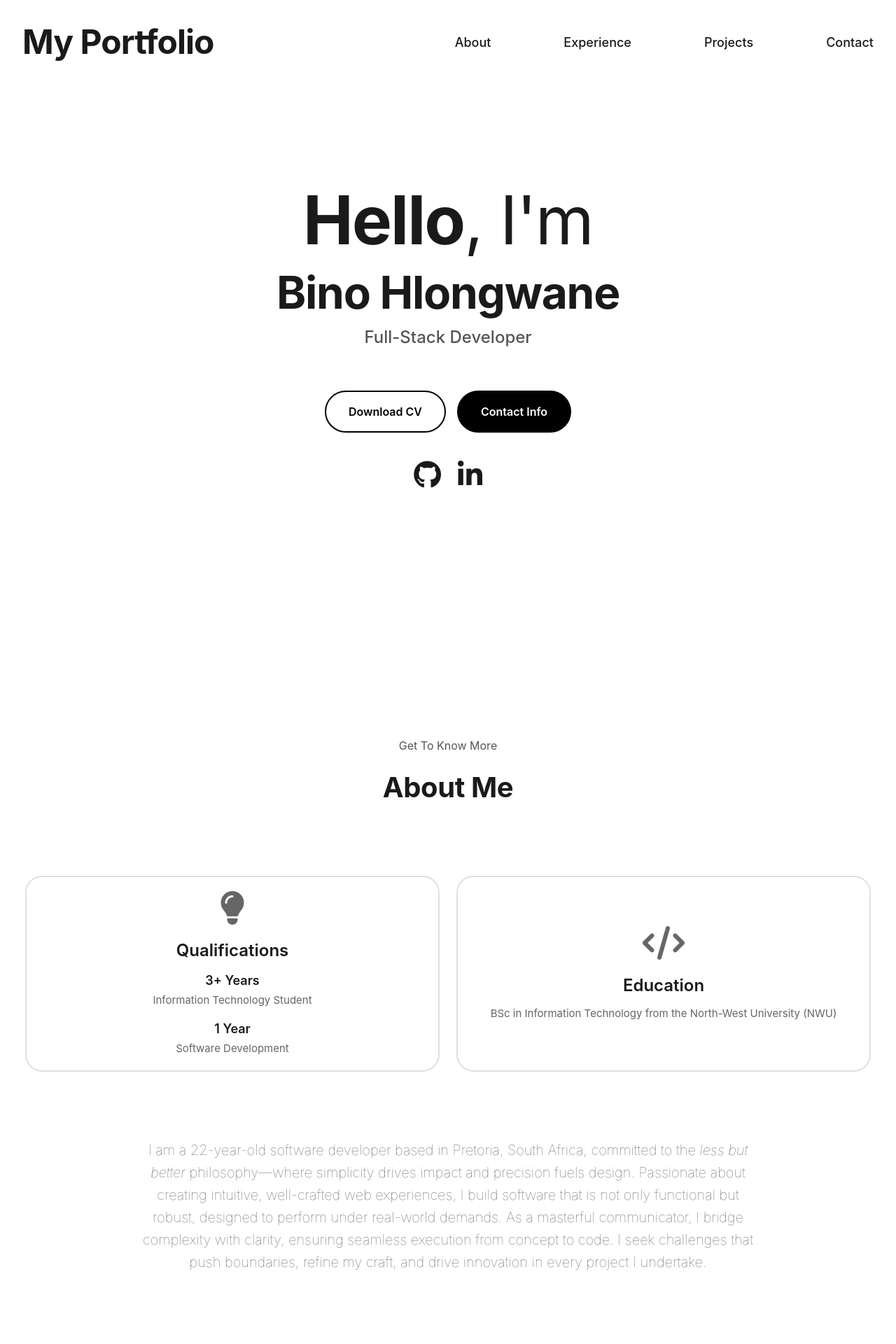
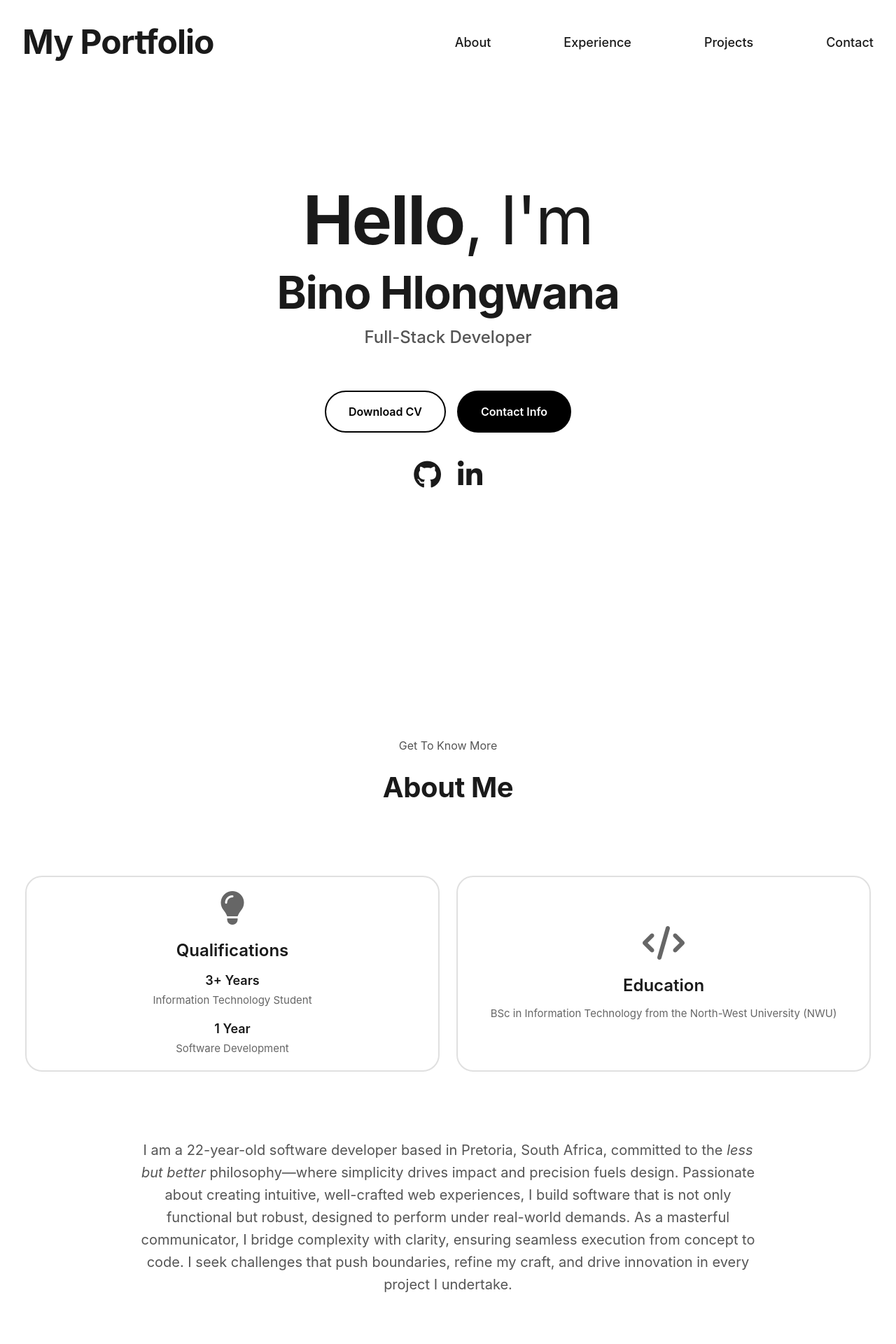
Before and after one commit to Robotbino/PorfolioWebsite, an Angular app: page /home in a window 1280 px wide. Shown: the top 1920 px of the page at 70% size. Built offline with nearby package versions, Linux system fonts and the light colour scheme.

Commit message:
UI update

```diff
--- a/src/app/landingpage/landingpage.component.css
+++ b/src/app/landingpage/landingpage.component.css
@@ -1,6 +1,3 @@
-/* ============================================
-   NAVIGATION
-   ============================================ */
 
 .navigation-bar {
   position: sticky;
@@ -62,9 +59,6 @@
   width: 100%;
 }
 
-/* ============================================
-   HERO SECTION
-   ============================================ */
 
 .hero {
   min-height: calc(100vh - 80px);
@@ -122,7 +116,7 @@
 }
 
 /* ============================================
-   BUTTON COMPONENT (DRY)
+   BUTTON COMPONENT
    ============================================ */
 
 .btn {
@@ -186,7 +180,7 @@
 }
 
 /* ============================================
-   SECTION HEADER COMPONENT (DRY)
+   SECTION HEADER COMPONENT
    ============================================ */
 
 .section-header {
@@ -216,9 +210,9 @@
    ABOUT SECTION
    ============================================ */
 
-/* Content wrapper for sections after hero */
+
 .content-wrapper {
-  margin-top: var(--content-margin-top); /* 5em from original */
+  margin-top: var(--content-margin-top);
 }
 
 .about-cards {
@@ -226,7 +220,7 @@
   justify-content: center;
   align-items: center;
   flex-direction: row;
-  gap: var(--space-md); /* Original was 1em */
+  gap: var(--space-md);
   margin: 0 var(--space-xl);
   margin-bottom: var(--space-xl);
   max-width: var(--max-width-content);
@@ -234,11 +228,11 @@
 }
 
 .about-text {
-  max-width: var(--max-width-content); /* Use full width like original */
+  max-width: var(--max-width-content);
   margin-inline: auto;
   font-size: var(--font-size-lg);
-  line-height: 1.6; /* Matching original */
-  font-weight: 100; /* Matching original thin weight */
+  line-height: 1.6;
+  font-weight: var();
   color: var(--color-text-secondary);
   text-align: center;
   margin: var(--space-md) var(--space-6xl); /* Huge horizontal margins like original 10em */
--- a/src/app/landingpage/landingpage.component.html
+++ b/src/app/landingpage/landingpage.component.html
@@ -1,6 +1,3 @@
-<!-- ============================================
-     NAVIGATION
-     ============================================ -->
 <header class="navigation-bar" id="header">
   <nav class="navigation-content" aria-label="Main navigation">
     <div class="logo">My Portfolio</div>
@@ -21,15 +18,13 @@
   </nav>
 </header>
 
-<!-- ============================================
-     HERO SECTION
-     ============================================ -->
+
 <section class="hero" id="hero" aria-labelledby="hero-greeting">
   <div class="hero-content">
     <h1 class="hero-greeting" id="hero-greeting">
       Hello<span class="hero-greeting-light">, I'm</span>
     </h1>
-    <h2 class="hero-name">Bino Hlongwane</h2>
+    <h2 class="hero-name">Bino Hlongwana</h2>
     <p class="hero-title">Full-Stack Developer</p>
 
     <div class="hero-actions">
@@ -60,14 +55,8 @@
   </div>
 </section>
 
-<!-- ============================================
-     MAIN CONTENT WRAPPER
-     ============================================ -->
+
 <div class="content-wrapper">
-
-<!-- ============================================
-     ABOUT SECTION
-     ============================================ -->
 <section class="section" id="about" aria-labelledby="about-title">
   <div class="container">
     <header class="section-header">
@@ -114,9 +103,6 @@
   </div>
 </section>
 
-<!-- ============================================
-     EXPERIENCE SECTION
-     ============================================ -->
 <section class="section" id="experience" aria-labelledby="experience-title">
   <div class="container">
     <header class="section-header">
@@ -125,7 +111,6 @@
     </header>
 
     <div class="experience-grid">
-      <!-- Technical Skills Card -->
       <article class="experience-card">
         <h3 class="experience-card-title">Technologies</h3>
         <div class="skills-grid">
@@ -179,7 +164,7 @@
         </div>
       </article>
 
-      <!-- Non-Technical Skills Card -->
+
       <article class="experience-card">
         <h3 class="experience-card-title">Non-Technical Skills</h3>
         <div class="skills-grid">
@@ -216,9 +201,7 @@
   </div>
 </section>
 
-<!-- ============================================
-     PROJECTS SECTION
-     ============================================ -->
+
 <section class="section" id="projects" aria-labelledby="projects-title">
   <div class="container">
     <header class="section-header">
@@ -227,7 +210,7 @@
     </header>
 
     <div class="projects-container">
-      <!-- Project 1: Memory Leak -->
+
       <article class="project-card">
         <div class="project-content">
           <div class="project-text">
@@ -260,7 +243,7 @@
         </div>
       </article>
 
-      <!-- Project 2: Employee Manager -->
+
       <article class="project-card">
         <div class="project-content">
           <div class="project-text">
@@ -293,7 +276,6 @@
         </div>
       </article>
 
-      <!-- Project 3: Portfolio Website -->
       <article class="project-card">
         <div class="project-content">
           <div class="project-text">
@@ -329,9 +311,7 @@
   </div>
 </section>
 
-<!-- ============================================
-     CONTACT SECTION
-     ============================================ -->
+
 <section class="section" id="contact" aria-labelledby="contact-title">
   <div class="container">
     <header class="section-header">
@@ -359,11 +339,7 @@
 </section>
 
 </div>
-<!-- End content-wrapper -->
 
-<!-- ============================================
-     FOOTER
-     ============================================ -->
 <footer class="footer">
-  <p>&copy; 2024 Bino Hlongwane. All rights reserved.</p>
+  <p>&copy; 2025 Bino Hlongwana. All rights reserved.</p>
 </footer>
--- a/src/styles.css
+++ b/src/styles.css
@@ -42,7 +42,7 @@
   --color-tag-bg: #f5f5f5;
   --color-tag-hover: #e8e8e8;
 
-  /* Spacing Scale (wide, generous spacing matching original) */
+  /* Spacing Scale */
   --space-xs: 0.25rem;    /* 4px */
   --space-sm: 0.5rem;     /* 8px */
   --space-md: 1rem;       /* 16px */
@@ -51,8 +51,8 @@
   --space-2xl: 3rem;      /* 48px */
   --space-3xl: 4rem;      /* 64px */
   --space-4xl: 5rem;      /* 80px */
-  --space-5xl: 6.5rem;    /* 104px - matching original nav gap */
-  --space-6xl: 10rem;     /* 160px - for massive horizontal margins */
+  --space-5xl: 6.5rem;    /* 104px */
+  --space-6xl: 10rem;     /* 160px */
 
   /* Border Radius */
   --radius-sm: 0.5rem;    /* 8px */
@@ -73,7 +73,7 @@
   --transition-slow: 350ms ease;
 
   /* Layout */
-  --max-width-content: 1400px; /* Matching original about section width */
+  --max-width-content: 1400px;
   --max-width-text: 65ch;
   --section-spacing: var(--space-5xl); /* Large vertical spacing */
   --content-margin-top: 5em; /* Matching original .content margin-top */
@@ -94,7 +94,7 @@ html {
   -webkit-text-size-adjust: none;
   text-size-adjust: none;
   scroll-behavior: smooth;
-  scroll-padding-top: 80px; /* Account for fixed header */
+  scroll-padding-top: 80px;
 }
 
 body {
@@ -186,9 +186,6 @@ img {
   height: auto;
 }
 
-/* ============================================
-   FORM ELEMENTS
-   ============================================ */
 
 button,
 input,
@@ -210,9 +207,6 @@ textarea:not([rows]) {
   min-height: 10em;
 }
 
-/* ============================================
-   ACCESSIBILITY
-   ============================================ */
 
 :target {
   scroll-margin-block: 5ex;
@@ -223,7 +217,7 @@ textarea:not([rows]) {
   outline-offset: 2px;
 }
 
-/* Reduce motion for users who prefer it */
+/* Reduce motion */
 @media (prefers-reduced-motion: reduce) {
   *,
   *::before,
@@ -239,7 +233,6 @@ textarea:not([rows]) {
    UTILITY CLASSES
    ============================================ */
 
-/* Screen reader only */
 .sr-only {
   position: absolute;
   width: 1px;
@@ -251,7 +244,6 @@ textarea:not([rows]) {
   white-space: nowrap;
   border: 0;
 }
-
 /* Container */
 .container {
   width: 100%;
@@ -260,17 +252,14 @@ textarea:not([rows]) {
   padding-inline: var(--space-xl);
 }
 
-/* Section spacing */
 .section {
   padding-block: var(--section-spacing);
 }
 
-/* Text alignment */
 .text-center {
   text-align: center;
 }
 
-/* Responsive utilities */
 @media (max-width: 768px) {
   :root {
     --font-size-6xl: 3.5rem;
```
